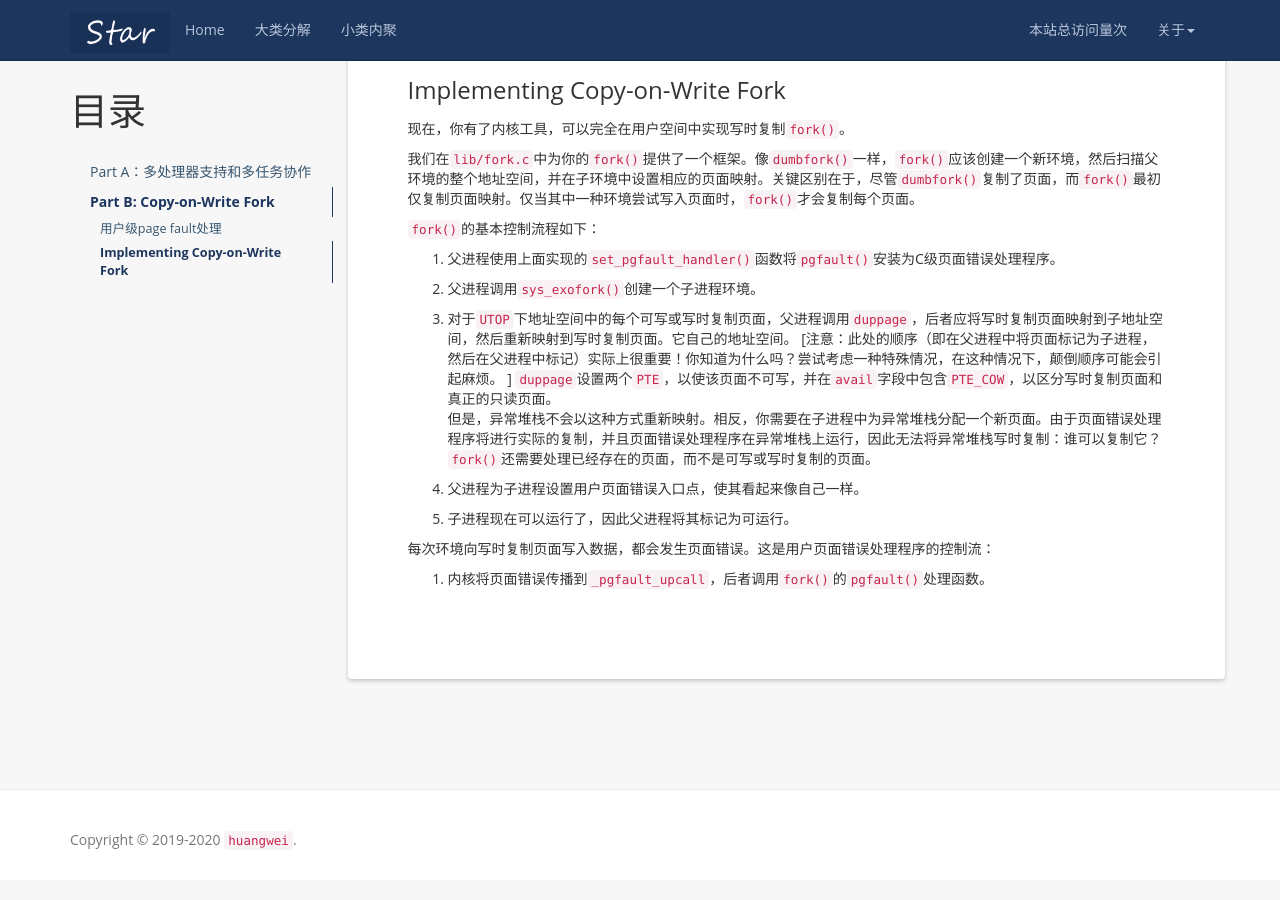
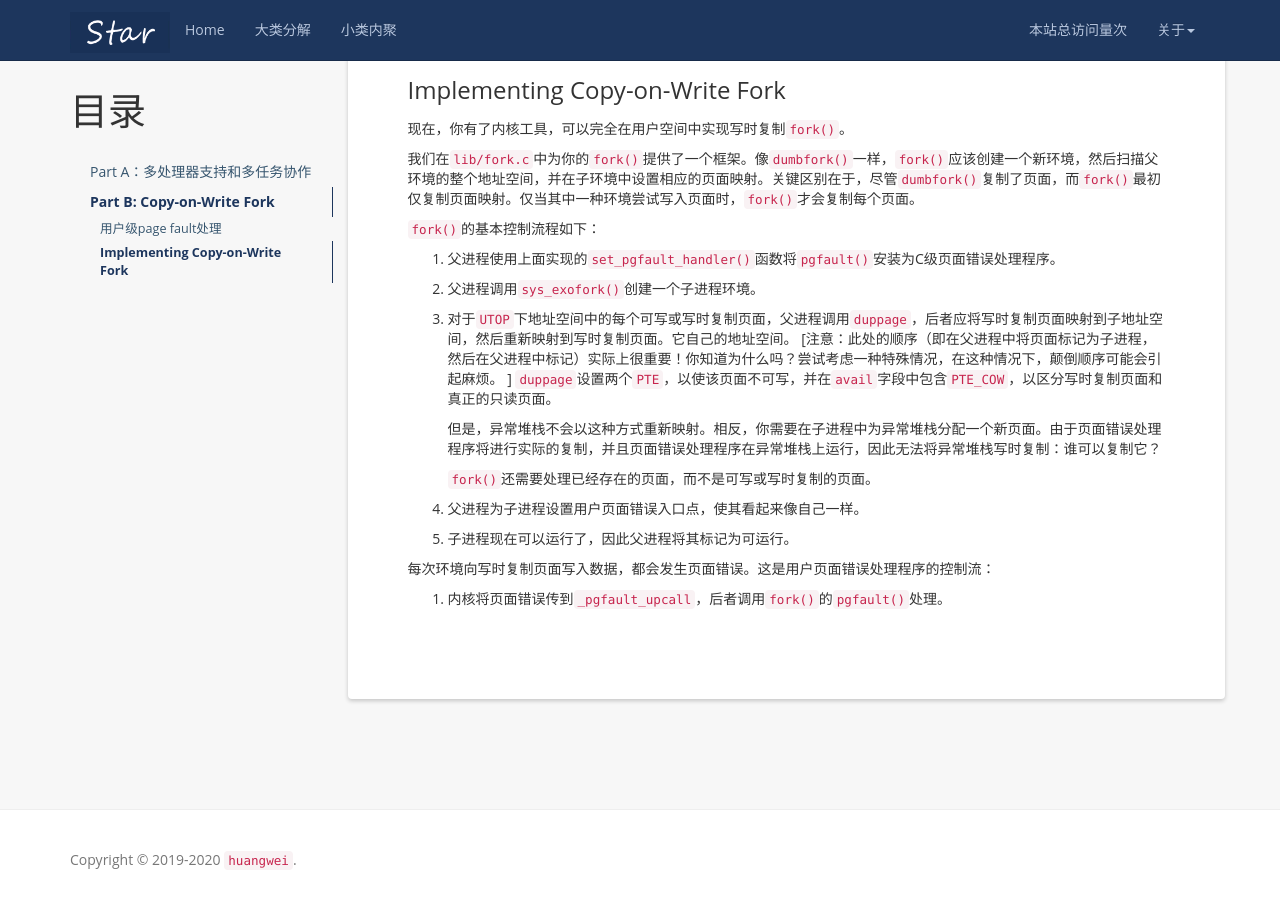
Before and after one commit to mayunmeiyouming/blog, a Jekyll site: the page built from _posts/2019-12-28-xv6 lab4.md, in a window 1280 px wide and 900 px high, scrolled down 15187 px. Built offline with Jekyll 4.4.1, drawn with Linux system fonts in a browser that asks for light colours; nearby versions of some CDN libraries; a script that is not in the unit is left out; comment, search, counter and statistics services are not loaded.

Commit message:
2020-1-8-4

```diff
--- a/_posts/2019-12-28-xv6 lab4.md
+++ b/_posts/2019-12-28-xv6 lab4.md
@@ -737,9 +737,11 @@ void set_pgfault_handler(void (*handler)(struct UTrapframe *utf))
 
 2. 父进程调用`sys_exofork()`创建一个子进程环境。
 
-3. 对于`UTOP`下地址空间中的每个可写或写时复制页面，父进程调用`duppage`，后者应将写时复制页面映射到子地址空间，然后重新映射到写时复制页面。它自己的地址空间。 [注意：此处的顺序（即在父进程中将页面标记为子进程，然后在父进程中标记）实际上很重要！你知道为什么吗？尝试考虑一种特殊情况，在这种情况下，颠倒顺序可能会引起麻烦。 ] `duppage`设置两个`PTE`，以使该页面不可写，并在`avail`字段中包含`PTE_COW`，以区分写时复制页面和真正的只读页面。
-但是，异常堆栈不会以这种方式重新映射。相反，你需要在子进程中为异常堆栈分配一个新页面。由于页面错误处理程序将进行实际的复制，并且页面错误处理程序在异常堆栈上运行，因此无法将异常堆栈写时复制：谁可以复制它？
-`fork()`还需要处理已经存在的页面，而不是可写或写时复制的页面。
+3.	对于`UTOP`下地址空间中的每个可写或写时复制页面，父进程调用`duppage`，后者应将写时复制页面映射到子地址空间，然后重新映射到写时复制页面。它自己的地址空间。 [注意：此处的顺序（即在父进程中将页面标记为子进程，然后在父进程中标记）实际上很重要！你知道为什么吗？尝试考虑一种特殊情况，在这种情况下，颠倒顺序可能会引起麻烦。 ] `duppage`设置两个`PTE`，以使该页面不可写，并在`avail`字段中包含`PTE_COW`，以区分写时复制页面和真正的只读页面。
+
+	但是，异常堆栈不会以这种方式重新映射。相反，你需要在子进程中为异常堆栈分配一个新页面。由于页面错误处理程序将进行实际的复制，并且页面错误处理程序在异常堆栈上运行，因此无法将异常堆栈写时复制：谁可以复制它？
+
+	`fork()`还需要处理已经存在的页面，而不是可写或写时复制的页面。
 
 4. 父进程为子进程设置用户页面错误入口点，使其看起来像自己一样。
 
@@ -747,4 +749,4 @@ void set_pgfault_handler(void (*handler)(struct UTrapframe *utf))
 
 每次环境向写时复制页面写入数据，都会发生页面错误。这是用户页面错误处理程序的控制流：
 
-1. 内核将页面错误传播到`_pgfault_upcall`，后者调用`fork()`的`pgfault()`处理函数。
+1. 内核将页面错误传到`_pgfault_upcall`，后者调用`fork()`的`pgfault()`处理。
```
